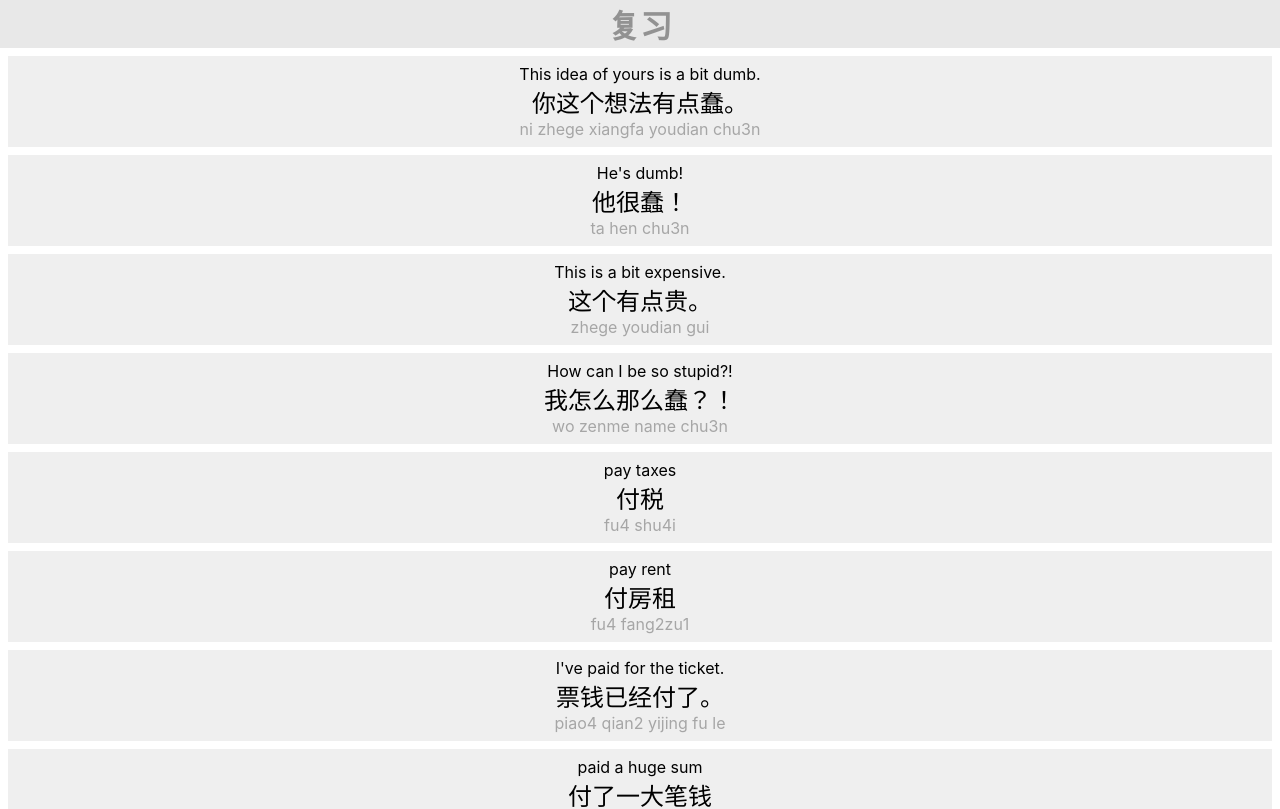
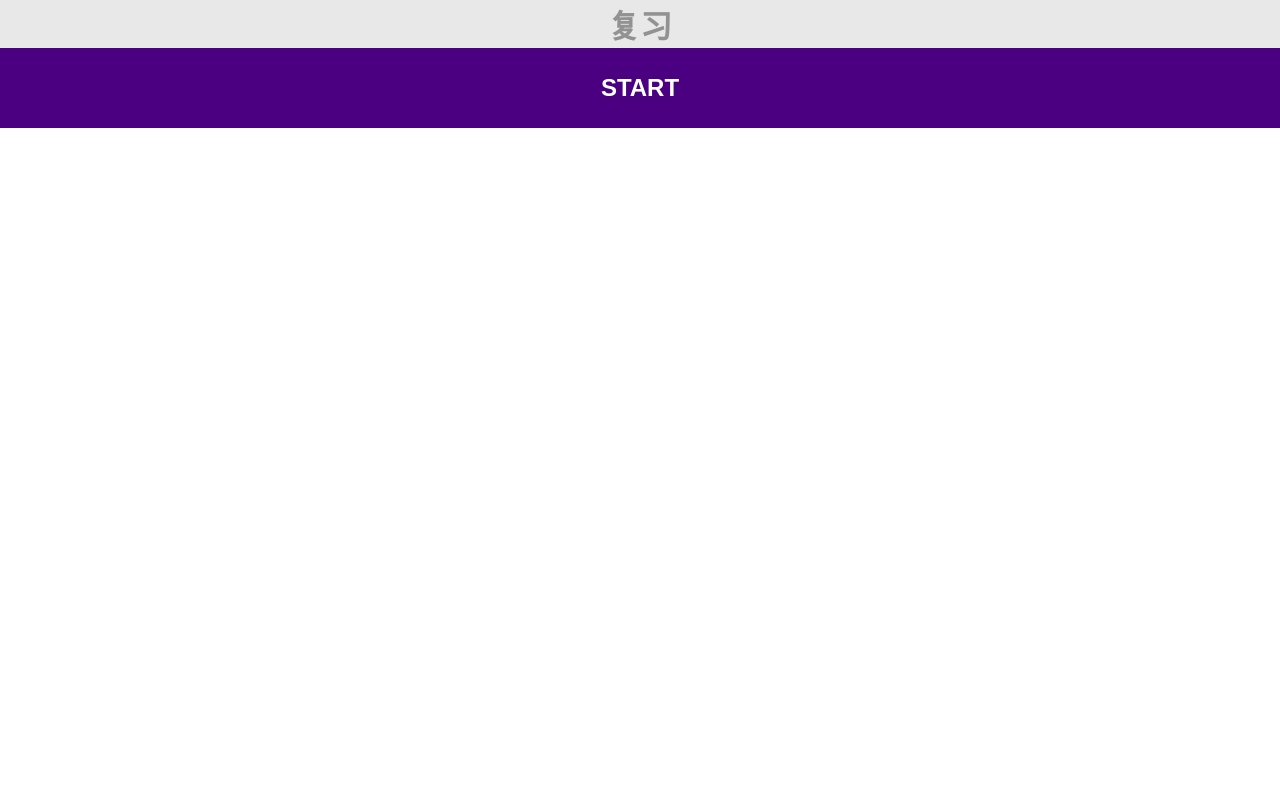
Before and after one commit to j-panasiuk/fuxi, a React (Create React App) app: page / in a window 1280 px wide. Shown: the top 809 px of the page. Built offline with nearby package versions, Linux system fonts and the light colour scheme.

Commit message:
Organize cards into a dummy test. Support showing next card on click.

```diff
--- a/src/App/App.js
+++ b/src/App/App.js
@@ -1,28 +1,34 @@
 /** @jsx jsx */
-import { css, jsx } from "@emotion/core";
-import Card from "../Card/Card";
-import dictionary from "../dictionary.json";
+import React from 'react'
+import { css, jsx } from '@emotion/core'
+import Test from '../Test/Test'
+import dictionary from '../dictionary.json'
 
 function App() {
+  const [step, setStep] = React.useState(0)
+  const next = () => setStep(step + 1)
+
   return (
     <div css={cssApp}>
       <header>
         <h1 css={cssHeader}>复习</h1>
       </header>
-      <div css={cssList}>
-        {dictionary.map((entry, i) => (
-          <Card key={i} {...entry} />
-        ))}
-      </div>
+      {step === 0 && (
+        <button css={cssStartButton} onClick={next}>
+          START
+        </button>
+      )}
+      {step === 1 && <Test dictionary={dictionary} onFinish={next} />}
+      {step === 2 && <div css={cssFinished}>Test completed :)</div>}
     </div>
-  );
+  )
 }
 
 const cssApp = css`
   display: flex;
   flex-direction: column;
   flex: 1;
-`;
+`
 const cssHeader = css`
   display: flex;
   flex: 0;
@@ -32,9 +38,33 @@ const cssHeader = css`
   background: #e8e8e8;
   color: #929292;
   height: 48px;
-`;
-const cssList = css`
+`
+const cssStartButton = css`
+  min-height: 5rem;
+  display: flex;
+  flex-direction: row;
+  flex: 1;
+  align-items: center;
+  justify-content: center;
   padding: 0.5rem;
-`;
+  font-size: 1.5rem;
+  font-weight: 900;
+  color: white;
+  background: indigo;
+  border: none;
+  outline: none;
+  box-shadow: none;
+`
+const cssFinished = css`
+  min-height: 5rem;
+  display: flex;
+  flex-direction: row;
+  flex: 1;
+  align-items: center;
+  justify-content: center;
+  padding: 0.5rem;
+  font-size: 1.5rem;
+  font-weight: 900;
+`
 
-export default App;
+export default App
--- /dev/null
+++ b/src/Test/Test.js
@@ -0,0 +1,63 @@
+/** @jsx jsx */
+import React from 'react'
+import { css, jsx } from '@emotion/core'
+import Card from '../Card/Card'
+
+function Test({ dictionary, onFinish }) {
+  const [currentQuestion, setCurrentQuestion] = React.useState(dictionary.shift())
+  const [remainingQuestions, setRemainingQuestions] = React.useState(dictionary)
+  const hasMoreQuestions = remainingQuestions.length > 0
+
+  const nextQuestion = () => {
+    if (hasMoreQuestions) {
+      const next = remainingQuestions.shift()
+      setCurrentQuestion(next)
+      setRemainingQuestions(remainingQuestions)
+    } else {
+      onFinish()
+    }
+  }
+
+  return (
+    <div css={cssList}>
+      <Card {...currentQuestion} />
+      <div css={cssActions}>
+        <button css={cssButton} onClick={nextQuestion}>
+          Correct
+        </button>
+        <button css={cssButton} onClick={nextQuestion}>
+          Incorrect
+        </button>
+      </div>
+    </div>
+  )
+}
+
+const cssList = css`
+  padding: 0.5rem;
+`
+const cssActions = css`
+  margin-top: 0.5rem;
+  display: flex;
+  flex-direction: row;
+`
+const cssButton = css`
+  display: flex;
+  flex: 1;
+  flex-direction: row;
+  align-items: center;
+  justify-content: center;
+  min-height: 3rem;
+  font-size: 1rem;
+  font-weight: 900;
+  color: white;
+  background: lightgrey;
+  border: none;
+  outline: none;
+  box-shadow: none;
+  &:not(:first-of-type) {
+    margin-left: 0.5rem;
+  }
+`
+
+export default Test
```
Also changed, not shown: src/Card/Card.js (+7 -7 lines), 1 other file (tests, documents, lock files or other folders).
